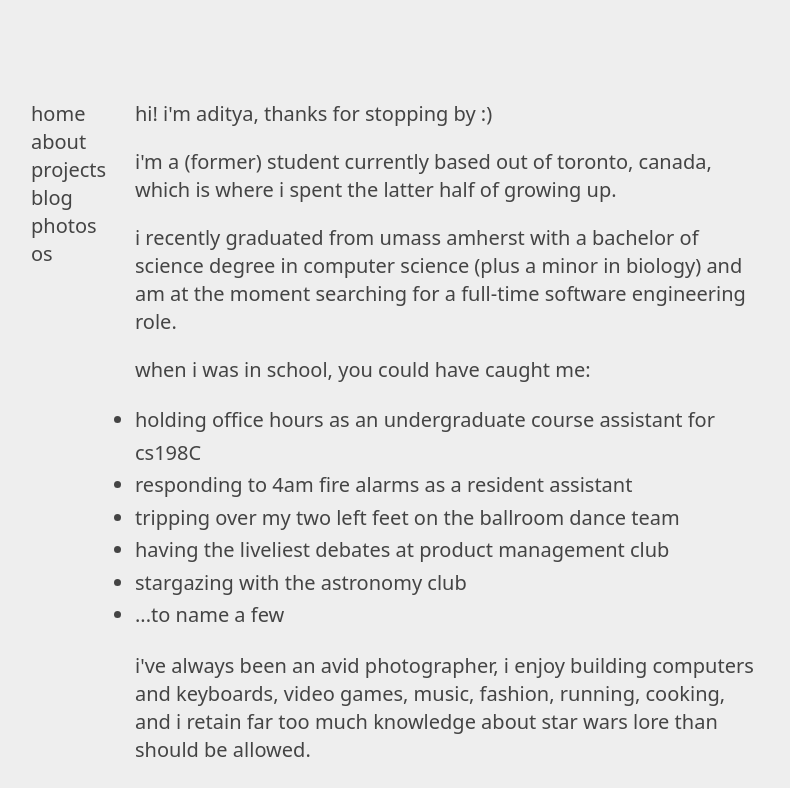
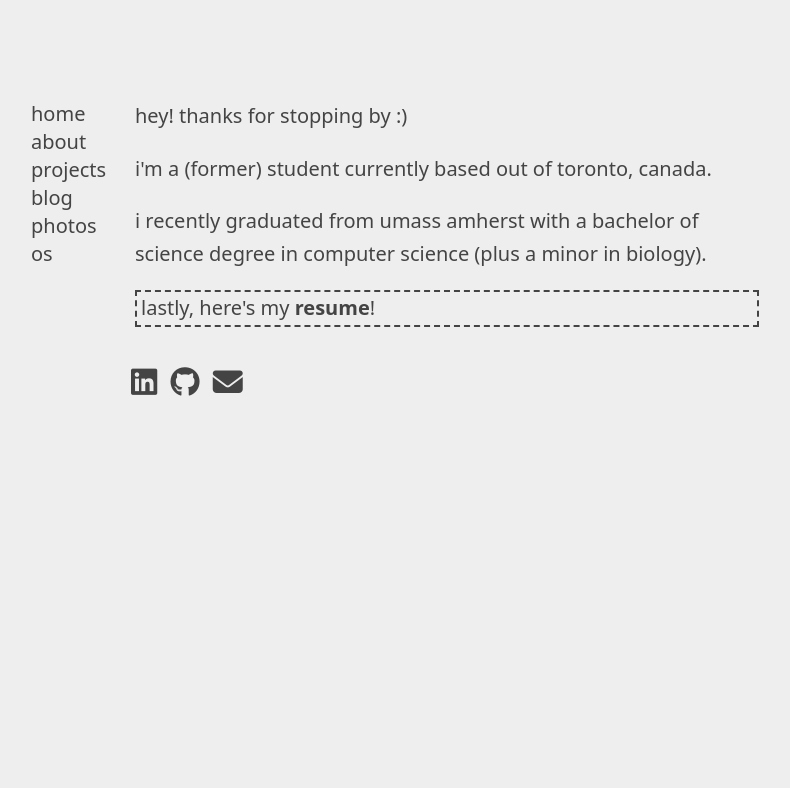
Before and after one commit to adityanaithani/portfolio, a SvelteKit app: page /about in a window 1280 px wide. Shown: the top 788 px of the page, without its empty margins (245-1035 px from the left). Built offline with nearby package versions, Linux system fonts and the light colour scheme.

Commit message:
cleanup so i don't embarass myself too bad

```diff
--- a/src/app.css
+++ b/src/app.css
@@ -4,7 +4,7 @@
 
 @layer base {
   body {
-    @apply text-copygrey dark:text-bgwhite bg-bgwhite dark:bg-darkmodegrey mx-auto my-20 block max-w-screen-md px-5 font-sans text-xl leading-relaxed;
+    @apply mx-auto my-20 block max-w-screen-md bg-bgwhite px-5 font-sans text-xl leading-relaxed text-copygrey dark:bg-darkmodegrey dark:text-bgwhite;
   }
   h1 {
     @apply font-sans text-4xl font-bold;
@@ -17,7 +17,7 @@
   }
 }
 p {
-  @apply my-5 text-xl;
+  @apply my-5 text-xl leading-relaxed;
 }
 a {
   @apply hover:text-mantis dark:hover:text-mantis;
--- a/src/routes/+page.svelte
+++ b/src/routes/+page.svelte
@@ -16,10 +16,11 @@
     > with a bachelor's in computer science and minor in biology.
   </p>
   <p>
-    currently i'm a software engineer at <a
-      class="font-semibold"
-      href="https://www.leafpoint.com">leafpoint</a
-    >, where i'm working full-stack on our web app.
+    i am currently searching for a full-time software engineering role, and in
+    the meantime, learning new things through a few personal projects.
   </p>
-  <p class="border-2 border-dashed">i'm also looking for a job!</p>
+  <p>
+    this website exists mostly for me to keep a handle on my ever-changing array
+    of interests, but it's also here so i can share my work (of various forms).
+  </p>
 </div>
--- a/src/routes/about/+page.svelte
+++ b/src/routes/about/+page.svelte
@@ -8,36 +8,30 @@
     src="./adi.png"
     alt="me graduating!"
   />
-  <p>hi! i'm aditya, thanks for stopping by :&#41;</p>
-  <p>
-    i'm a (former) student currently based out of toronto, canada, which is
-    where i spent the latter half of growing up.
-  </p>
+  <p>hey! thanks for stopping by :&#41;</p>
+  <p>i'm a (former) student currently based out of toronto, canada.</p>
   <p>
     i recently graduated from umass amherst with a bachelor of science degree in
-    computer science (plus a minor in biology) and am at the moment searching
-    for a full-time software engineering role.
+    computer science (plus a minor in biology).
   </p>
 
-  <p>when i was in school, you could have caught me:</p>
-  <ul class="list-outside list-disc">
-    <li>
-      holding office hours as an undergraduate course assistant for cs198C
-    </li>
+  <!-- <p>when i was in school, you could have caught me:</p>
+  <ul class="list-inside list-disc">
+    <li>holding office hours as an undergraduate course assistant</li>
     <li>responding to 4am fire alarms as a resident assistant</li>
     <li>tripping over my two left feet on the ballroom dance team</li>
     <li>having the liveliest debates at product management club</li>
     <li>stargazing with the astronomy club</li>
-    <li>...to name a few</li>
-  </ul>
+    to name a few!
+  </ul> -->
 
-  <p>
+  <!-- <p>
     i've always been an avid photographer, i enjoy building computers and
     keyboards, video games, music, fashion, running, cooking, and i retain far
     too much knowledge about star wars lore than should be allowed.
-  </p>
+  </p> -->
 
-  <p>
+  <!-- <p>
     i've been really enjoying reading about transit, infrastructure and city
     design, i've been perusing a <a
       class="font-bold"
@@ -47,12 +41,10 @@
     recently, and i usually have a couple wikipedia pages up on my phone at any given
     time. i have far too many interests to really keep track of, but these should
     about cover the gamut.
-  </p>
+  </p> -->
 
-  <p>
-    if you're curious, here's my <a class="font-bold" href="/about/resume"
-      >resume</a
-    >!
+  <p class="border-2 border-dashed px-1">
+    lastly, here's my <a class="font-bold" href="/about/resume">resume</a>!
   </p>
 </div>
 
--- a/src/routes/blog/[slug]/+page.js
+++ b/src/routes/blog/[slug]/+page.js
@@ -1,12 +1,13 @@
 export async function load({ params }) {
   const post = await import(`../${params.slug}.md`);
-  const { title, date, categories } = post.metadata;
+  const { title, date, updated, categories } = post.metadata;
   const content = post.default;
 
   return {
     content,
     title,
     date,
+    updated,
     categories,
   };
 }
--- a/src/routes/blog/[slug]/+page.svelte
+++ b/src/routes/blog/[slug]/+page.svelte
@@ -10,7 +10,10 @@
 <div>
   <article class="my-5">
     <h1>{data.title}</h1>
-    <p>posted {data.date}</p>
+    <p class="my-1">posted {data.date}</p>
+    {#if data.updated}
+      <p class="my-1">updated {data.updated}</p>
+    {/if}
     <svelte:component this={data.content} />
   </article>
   <!-- categories section -->
```
Also changed, not shown: src/routes/blog/post1.md (added, +50 -0 lines), src/routes/blog/test1.md (+1 -1 lines), src/routes/blog/test2.md (+1 -1 lines), src/routes/blog/test3.md (+1 -1 lines).
